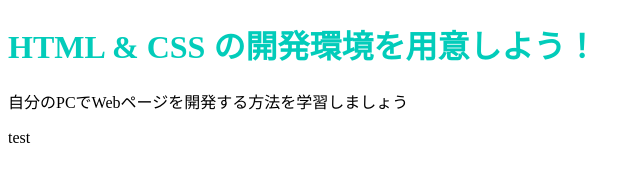
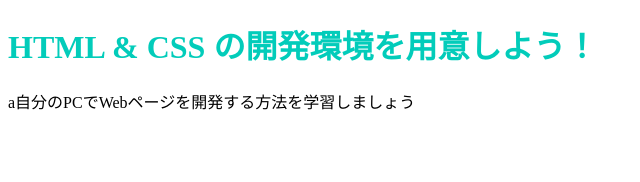
Before and after one commit to romamahi41/romamahi41.github.io, a plain HTML site: page index.html in a window 1280 px wide. Shown: the whole page, without its empty margins (0-640 px from the left). Drawn offline with Linux system fonts and the light colour scheme.

Commit message:
Add files via upload

```diff
--- a/index.html
+++ b/index.html
@@ -7,7 +7,6 @@
   </head>
   <body>
     <h1 class="title">HTML & CSS の開発環境を用意しよう！</h1>
-    <p>自分のPCでWebページを開発する方法を学習しましょう</p>
-    <p>test</p>
+    <p>a自分のPCでWebページを開発する方法を学習しましょう</p>
   </body>
 </html>
```
